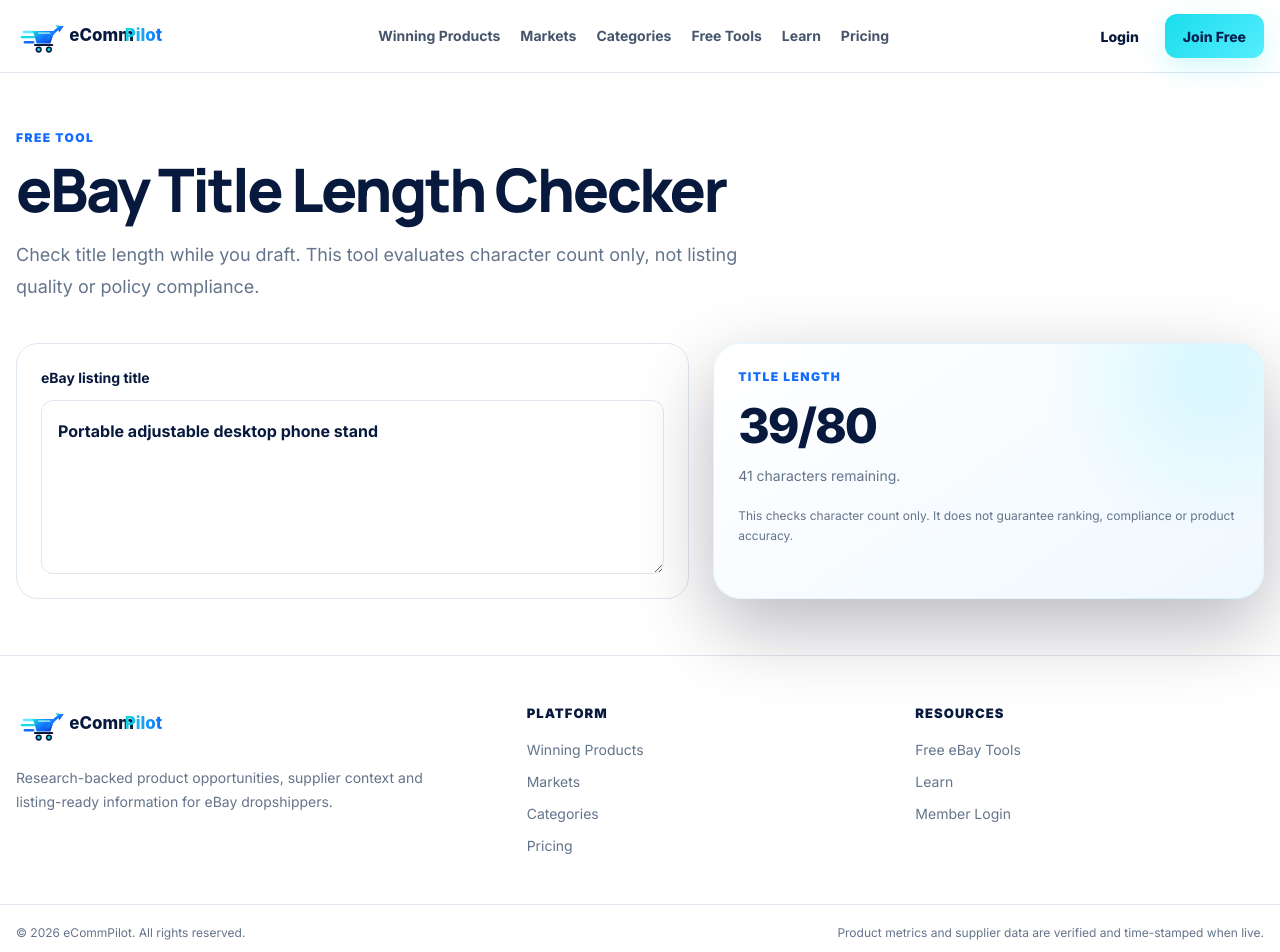
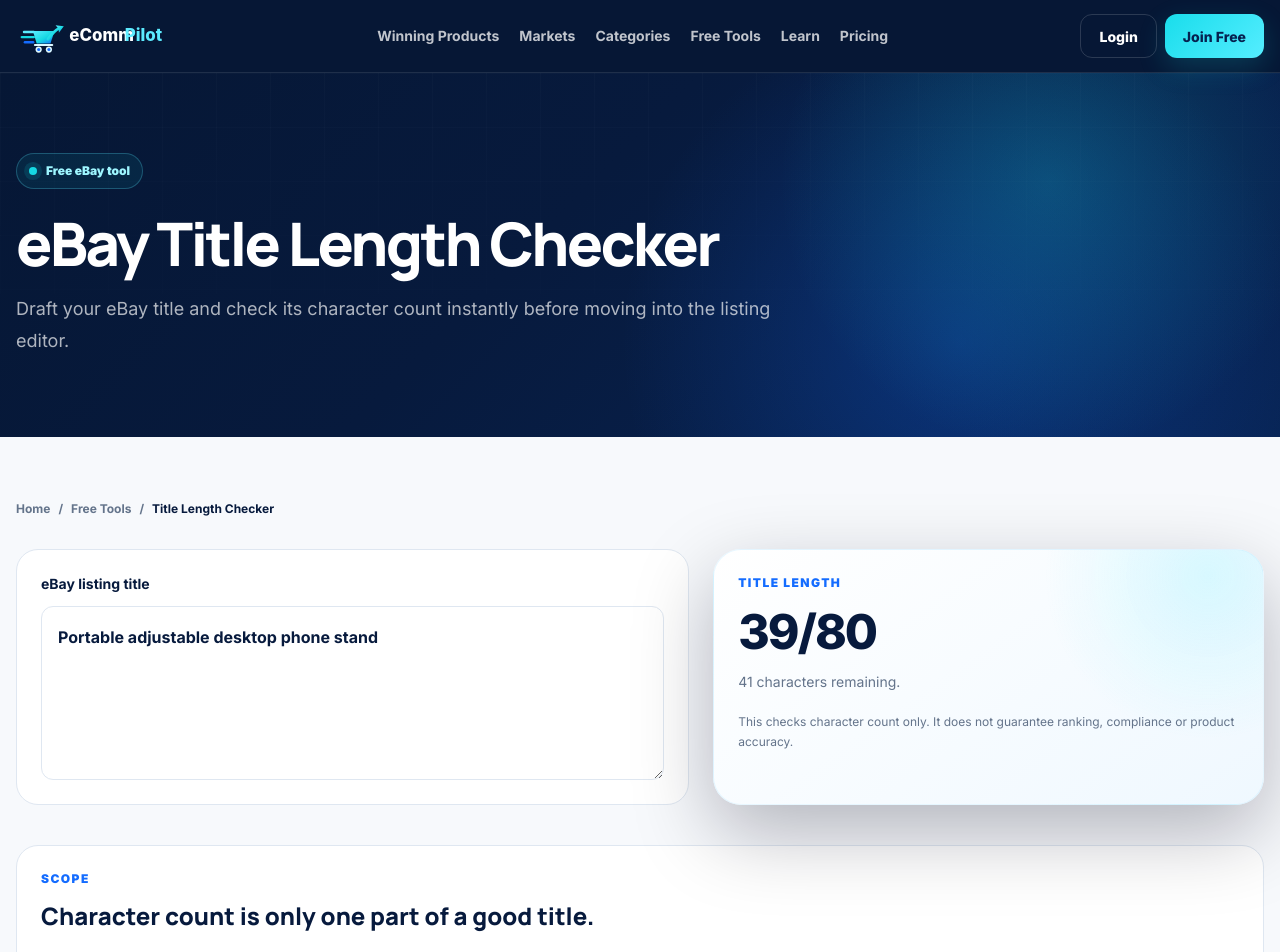
Before and after one commit to ponzey717/ecommpilot-main, a Next.js app: page /free-tools/title-length-checker in a window 1280 px wide. Shown: the top 952 px of the page. Built offline with nearby package versions, Linux system fonts and the light colour scheme.

Commit message:
Apply brand hero and SEO structure to title checker

```diff
--- a/src/app/free-tools/title-length-checker/page.tsx
+++ b/src/app/free-tools/title-length-checker/page.tsx
@@ -1,30 +1,66 @@
 import type { Metadata } from "next";
+import { Breadcrumbs } from "@/components/site/breadcrumbs";
+import { PageHero } from "@/components/site/page-hero";
 import { PageShell } from "@/components/site/page-shell";
 import { TitleLengthChecker } from "@/components/tools/calculators";
 import { JsonLd } from "@/components/seo/json-ld";
-import { softwareApplicationSchema } from "@/lib/seo/schema";
+import { breadcrumbSchema, softwareApplicationSchema } from "@/lib/seo/schema";
 import { buildMetadata } from "@/lib/seo/metadata";
+
+const path = "/free-tools/title-length-checker";
 
 export const metadata: Metadata = buildMetadata({
   title: "Free eBay Title Length Checker",
-  description: "Draft an eBay listing title and instantly check its length against the 80-character title limit.",
-  path: "/free-tools/title-length-checker",
+  description:
+    "Draft an eBay listing title and instantly check its length against the 80-character title limit.",
+  path,
 });
 
 export default function Page() {
   return (
-    <PageShell>
-      <JsonLd data={softwareApplicationSchema({
-        name: "eBay Title Length Checker",
-        description: "A free title character-count tool for eBay listing drafts.",
-        path: "/free-tools/title-length-checker",
-      })} />
-      <section className="bg-white py-14">
+    <PageShell darkHeader>
+      <JsonLd
+        data={[
+          softwareApplicationSchema({
+            name: "eBay Title Length Checker",
+            description: "A free title character-count tool for eBay listing drafts.",
+            path,
+          }),
+          breadcrumbSchema([
+            { name: "Home", path: "/" },
+            { name: "Free Tools", path: "/free-tools" },
+            { name: "Title Length Checker", path },
+          ]),
+        ]}
+      />
+      <PageHero
+        eyebrow="Free eBay tool"
+        title="eBay Title Length Checker"
+        description="Draft your eBay title and check its character count instantly before moving into the listing editor."
+      />
+      <section className="py-12 md:py-16">
         <div className="site-container">
-          <p className="eyebrow">Free tool</p>
-          <h1 className="mt-3 max-w-4xl text-4xl font-extrabold tracking-[-.04em] text-[var(--navy)] md:text-6xl">eBay Title Length Checker</h1>
-          <p className="mt-5 max-w-3xl text-lg leading-8 text-[var(--muted)]">Check title length while you draft. This tool evaluates character count only, not listing quality or policy compliance.</p>
-          <div className="mt-10"><TitleLengthChecker /></div>
+          <Breadcrumbs
+            items={[
+              { label: "Home", href: "/" },
+              { label: "Free Tools", href: "/free-tools" },
+              { label: "Title Length Checker" },
+            ]}
+          />
+          <div className="mt-8">
+            <TitleLengthChecker />
+          </div>
+          <article className="feature-card mt-10">
+            <p className="eyebrow">Scope</p>
+            <h2 className="mt-3 text-2xl font-extrabold text-[var(--navy)]">
+              Character count is only one part of a good title.
+            </h2>
+            <p className="mt-4 max-w-4xl text-sm leading-7 text-[var(--muted)]">
+              The checker does not claim that a title will rank or convert. Product
+              accuracy, relevant search terms, item specifics and eBay policy still
+              matter when you prepare the final listing.
+            </p>
+          </article>
         </div>
       </section>
     </PageShell>
```
